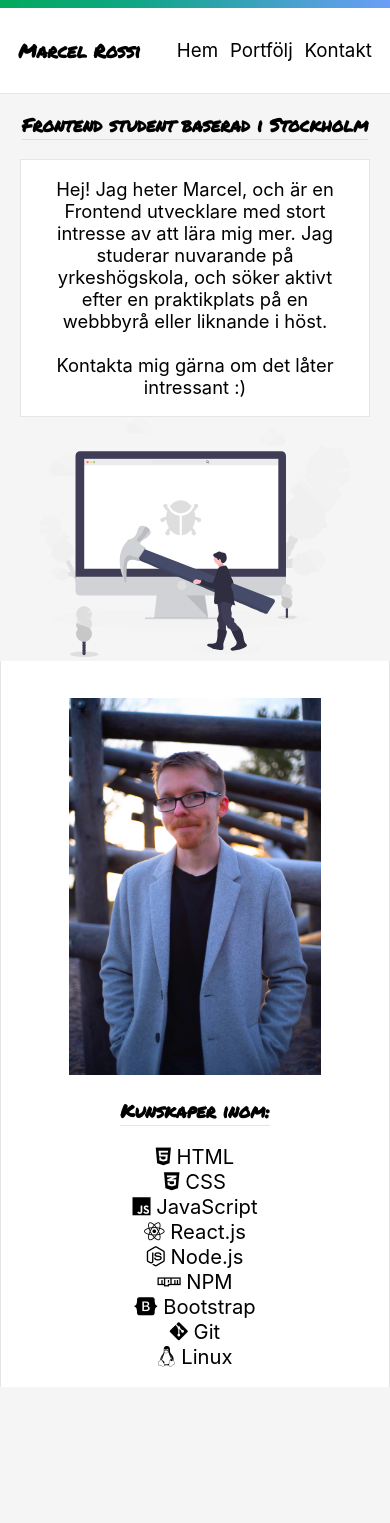
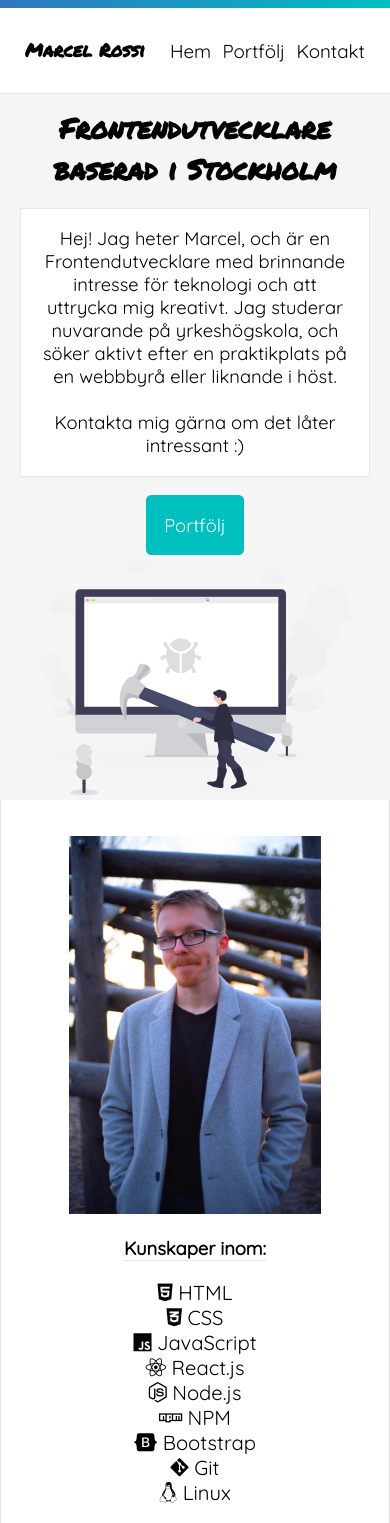
Before and after one commit to MarcelR1998/Individuell-Projektuppgift-2-FE19, a React (Create React App) app: page / in a window 390 px wide. Before the commit the page ends 1387 px from the top, so only its background shows below. Built offline with nearby package versions, Linux system fonts and the light colour scheme.

Commit message:
Major CSS rework, changed fonts, added button to portfolio subpage on landingpage.

```diff
--- a/src/App.css
+++ b/src/App.css
@@ -1,8 +1,14 @@
 @import url('https://fonts.googleapis.com/css?family=Permanent+Marker&display=swap');
-@import url('https://fonts.googleapis.com/css?family=Playfair+Display+SC&display=swap&subset=latin-ext');
+@import url('https://fonts.googleapis.com/css?family=Quicksand&display=swap&subset=latin-ext');
 
 body{
   background-color: rgb(245, 245, 245);
+    font-family: 'Quicksand', sans-serif;
+}
+
+::selection {
+    background-color: yellow;
+    color: black;
 }
 
 .App {
@@ -12,15 +18,24 @@ body{
 #gradientBar{
   width: 100%;
   height: 1vh;
-background: linear-gradient(90deg, rgba(3,170,92,1) 0%, rgba(14,166,133,1) 34%, rgba(107,158,249,1) 100%);
+  background: linear-gradient(90deg, rgba(49,117,194,1) 0%, rgba(0,191,191,1) 100%);
 }
 
-h1, h3{
+h1{
   font-family: 'Permanent Marker', cursive;
-  border-bottom: 1px solid rgba(0, 0, 0, 0.10);
   width: fit-content;
   margin: auto;
-  margin-top: 1em;
+  margin-top: 0.5em;
+  font-size:calc(20px + 2vw);
+}
+
+h2{
+  font-family: 'Permanent Marker', cursive;
+}
+
+h3{
+  width: fit-content;
+  margin: 1em auto 1em auto;
 }
 
 nav {
@@ -38,11 +53,6 @@ nav {
   justify-content: space-around;
   align-items: center;
   list-style: none;
-}
-
-#logoStyle{
-font-family: 'Permanent Marker', cursive;
-list-style: none;
 }
 
 .navStyle{
@@ -82,9 +92,29 @@ a:hover{
   max-width: 480px;
 }
 
+.button{
+  display: block;
+  color: white;
+  background-color: rgba(0,191,191,1);
+  width: fit-content;
+  margin: auto;
+  margin-top: 1em;
+  padding: 1em;
+  border-radius: 0.3em;
+}
+
+.button:hover{text-decoration: none;
+background: linear-gradient(90deg, rgba(49,117,194,1) 0%, rgba(0,191,191,1) 100%);;
+}
+
 #vectorImage {
   width: 80%;
   max-width: 400px;
+}
+
+#profilePicture{
+  width: 100%;
+  filter: saturate(200%);
 }
 
 #aside{
@@ -94,18 +124,18 @@ a:hover{
   height: 100%;
 }
 
-#profilePicture{
-  width: 100%;
-  filter: saturate(200%);
-}
-
-p{
-   margin: 1em;
+#asideTitle{
+  border-bottom: 1px solid rgba(0, 0, 0, 0.10);
 }
 
 aside li{
   text-align: center;
   font-size: 1.1em;
+}
+
+p{
+   margin: 1em;
+
 }
 
 ul{
@@ -133,6 +163,10 @@ ul{
   max-width: 80%;
 }
 
+.frameStyle a {
+  max-width: 80%;
+}
+
 .contactList li{
   margin: 1em 0 1em 0;
   max-width: 400px;
@@ -152,6 +186,10 @@ ul{
   display: none !important;
 }
 
+nav {
+  justify-content: space-evenly;
+}
+
 .nav-links{
   justify-content: space-between;
 }
--- a/src/Contact.js
+++ b/src/Contact.js
@@ -6,10 +6,10 @@ class Contact extends Component {
             <div>
                 <h1>Kontakta mig</h1>
                 <ul className="frameStyle contactList" >
-                    <li><a href="https://www.linkedin.com/in/marcel-rossi-84429819b/"><i className="fab fa-linkedin-in"></i> https://www.linkedin.com/in/marcel-rossi-84429819b/</a></li>
+                    <li><a href="https://www.linkedin.com/in/marcel-rossi-84429819b/"><i className="fab fa-linkedin-in"></i> linkedin.com/in/marcel-rossi-84429819b/</a></li>
                     <li><a href="mailto:marcelrossi@hotmail.com"><i className="fa fa-at"></i> marcelrossi@hotmail.com</a></li>
                     <li> <a href="tel:+46704868376"><i className="fas fa-phone"></i> +46704868376</a></li>
-                    <li><a href="https://github.com/MarcelR1998"><i className="fa fa-github"></i> https://github.com/MarcelR1998</a></li>
+                    <li><a href="https://github.com/MarcelR1998"><i className="fa fa-github"></i> github.com/MarcelR1998</a></li>
                     <li><a href="https://m.me/marcel.rossi37"><i className="fab fa-facebook-messenger"></i> marcel.rossi37</a></li>
                 </ul>
 
--- a/src/Home.js
+++ b/src/Home.js
@@ -2,16 +2,20 @@ import React, { Component } from 'react';
 import image1 from "./img1.jpg";
 import image2 from "./img2.jpg";
 import vectorImage from "./vectorImage.svg";
+import { Link } from "react-router-dom";
 
 class Home extends Component {
     render() {
         return (
             <div id="wrapper">
                 <section  >
-                    <h1>Frontend student baserad i Stockholm</h1>
-                    <p id="textContainer">Hej! Jag heter Marcel, och är en Frontend utvecklare med stort intresse av att lära mig mer.
+                    <h1>Frontendutvecklare <br /> baserad i Stockholm</h1>
+                    <p id="textContainer">Hej! Jag heter Marcel, och är en Frontendutvecklare med brinnande intresse för teknologi och att uttrycka mig kreativt.
                         Jag studerar nuvarande på yrkeshögskola, och söker aktivt efter en praktikplats på en webbbyrå eller liknande i höst.
                         <br /><br /> Kontakta mig gärna om det låter intressant :)</p>
+                    <Link className="button" to="/portfolio">
+                        <i className="navFontAwesomeIcons fa fa-github"></i> Portfölj
+                    </Link>
                     <img id="vectorImage" src={vectorImage} alt="Vektorgrafik föreställande buggfixare"></img>
                 </section>
                 <aside id="aside">
@@ -19,7 +23,7 @@ class Home extends Component {
                         onMouseOut={e => (e.currentTarget.src = image1)}
                         src={image1} alt="Profilbild" >
                     </img>
-                    <h3>Kunskaper inom:</h3>
+                    <h3 id="asideTitle">Kunskaper inom:</h3>
                     <ul>
                         <li><i className="fa fa-html5"></i> HTML</li>
                         <li><i className="fab fa-css3-alt"></i> CSS</li>
--- a/src/Nav.js
+++ b/src/Nav.js
@@ -1,16 +1,13 @@
 import React, { Component } from 'react';
 import { Link } from "react-router-dom";
-
 
 class Nav extends Component {
     render() {
         return (
             <nav>
-                <h2 id="logoStyle" >
-                    <Link className="navStyle" to="/">
-                        <li>Marcel Rossi</li>
-                    </Link>
-                </h2>
+                <Link className="navStyle" to="/">
+                    <h2 id="logoStyle" >Marcel Rossi</h2>
+                </Link>
                 <ul className="nav-links">
                     <Link className="navStyle" to="/">
                         <li>Hem</li>
--- a/src/Portfolio.js
+++ b/src/Portfolio.js
@@ -33,7 +33,7 @@ class Portfolio extends Component {
         var { isLoaded, items, starred } = this.state;
 
         if (!isLoaded) {
-            return <h3><i className="fas fa-sync fa-spin"></i> Hämtar information från Githubs API...</h3>;
+            return <h2><i className="fas fa-sync fa-spin"></i> Hämtar information från Githubs API...</h2>;
         } else {
             return (
                 <div>
@@ -42,7 +42,7 @@ class Portfolio extends Component {
                     <p><i className="fa fa-github"></i> Repos: {items.length} - <i className="far fa-star"></i> Stargazers: {starred} </p>
                     <ul>
                         {items.map(item => (
-                            <li className="githubItem" key={item.id}> {item.name}, {item.description} - <a href={item.html_url}>[Länk]</a></li>
+                            <li className="githubItem" key={item.id}> {item.name}, {item.description} - <a className="button" href={item.html_url}>[Länk]</a></li>
                         ))}
                     </ul>
                     <img
@@ -50,7 +50,7 @@ class Portfolio extends Component {
                         src="https://avatars3.githubusercontent.com/u/54536778?v=4">
 
                     </img>
-                    <h2><a href="https://github.com/MarcelR1998"><i className="fa fa-github"></i> https://github.com/MarcelR1998</a></h2>
+                    <h3><a href="https://github.com/MarcelR1998"><i className="fa fa-github"></i> https://github.com/MarcelR1998</a></h3>
                 </div>
             );
         }
```
Also changed, not shown: public/200.html (added, +1 -0 lines), 1 other file (tests, documents, lock files or other folders).
